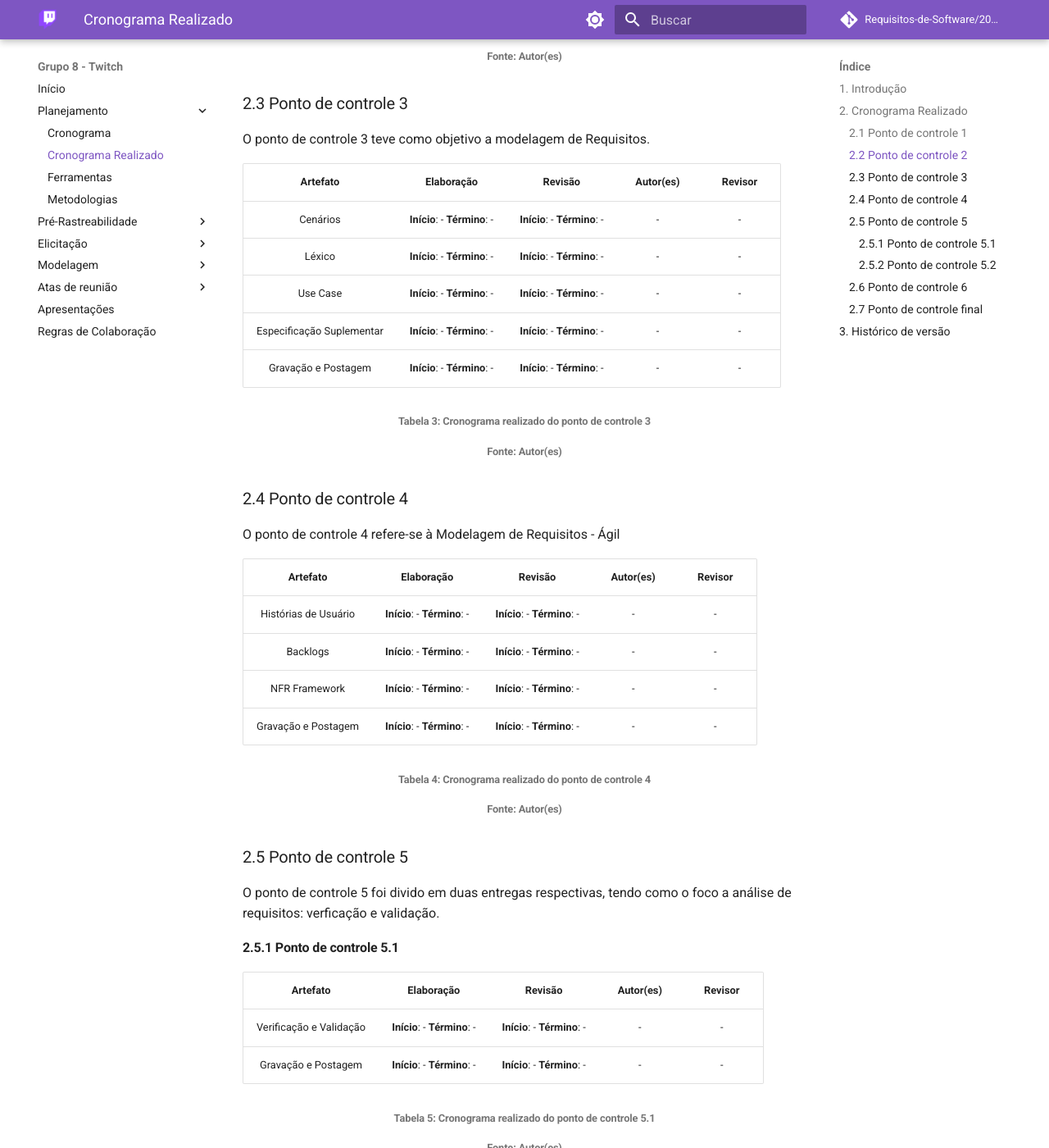
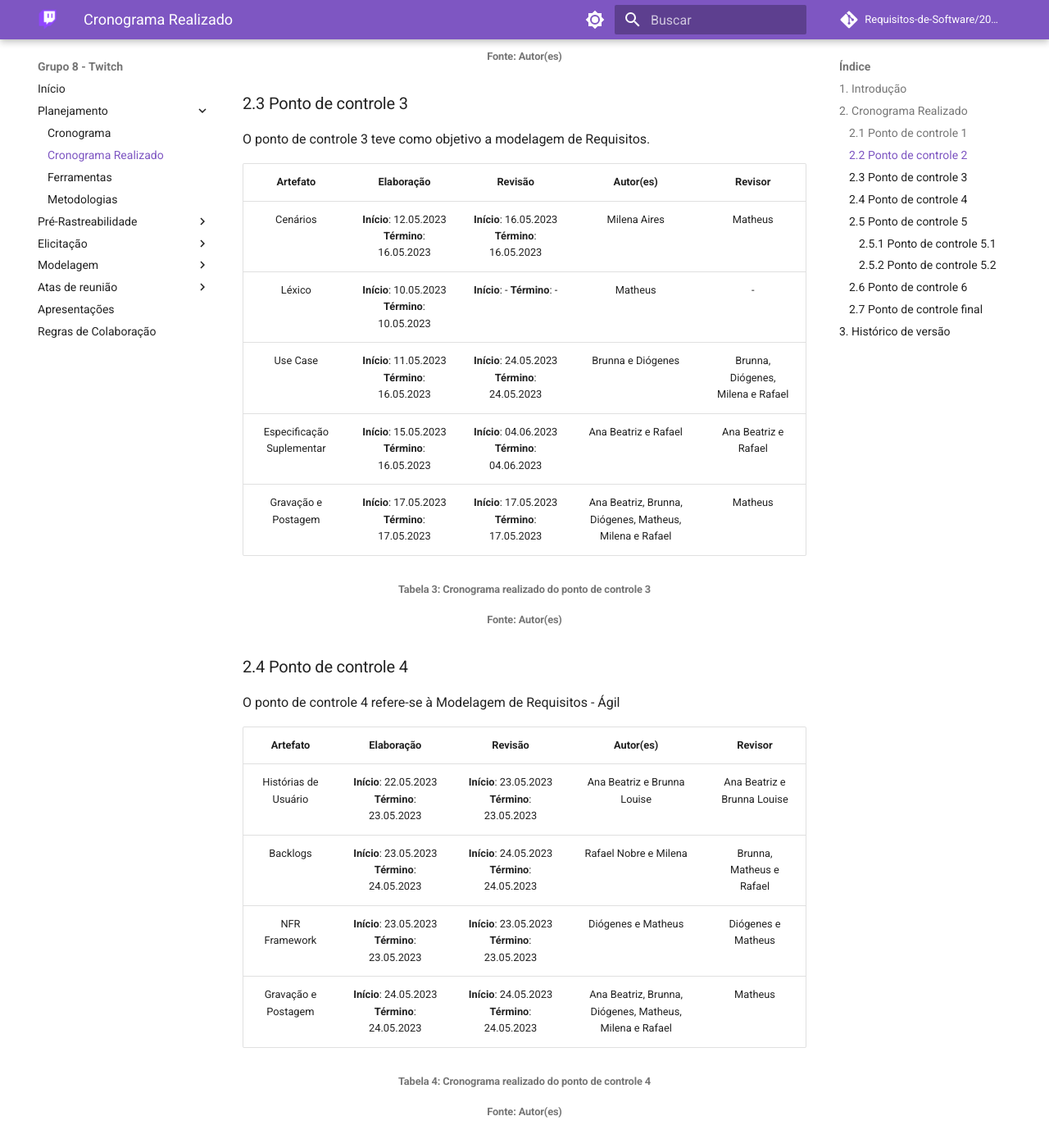
Before and after one commit to Requisitos-de-Software/2023.1-Twitch, an MkDocs documentation site: the page built from docs/planejamento/cronograma_realizado.md, in a window 1280 px wide and 1400 px high, scrolled down 2089 px. Shown: the whole window at 82% size. Built offline with MkDocs 1.6.1 and Material for MkDocs 9.7.7, drawn with Linux system fonts in a browser that asks for light colours; comment, search, counter and statistics services are not loaded; some of the changed text lies outside the part shown.

Commit message:
adição dos pc3 e pc4 em cronograma_realizado.md

```diff
--- a/docs/planejamento/cronograma_realizado.md
+++ b/docs/planejamento/cronograma_realizado.md
@@ -46,11 +46,11 @@ O ponto de controle 3 teve como objetivo a modelagem de Requisitos.
 
 | Artefato | Elaboração| Revisão | Autor(es)  | Revisor  |
 | :------: | :-------: | :-----: | :--------: | :------: |
-| Cenários | **Início**: -  **Término**: - | **Início**: -  **Término**: - | - | - |
-| Léxico | **Início**: -  **Término**: - | **Início**: -  **Término**: - | - | - |
-| Use Case | **Início**: -  **Término**: - | **Início**: -  **Término**: - | - | - |
-| Especificação Suplementar | **Início**: -  **Término**: - | **Início**: -  **Término**: - | - | - |
-| Gravação e Postagem | **Início**: -  **Término**: - | **Início**: -  **Término**: - | - | - |
+| Cenários | **Início**: 12.05.2023  **Término**: 16.05.2023 | **Início**: 16.05.2023  **Término**: 16.05.2023 | Milena Aires | Matheus |
+| Léxico | **Início**: 10.05.2023  **Término**: 10.05.2023 | **Início**: -  **Término**: - | Matheus | - |
+| Use Case | **Início**: 11.05.2023  **Término**: 16.05.2023 | **Início**: 24.05.2023  **Término**: 24.05.2023 | Brunna e Diógenes | Brunna, Diógenes, Milena e Rafael |
+| Especificação Suplementar | **Início**: 15.05.2023  **Término**: 16.05.2023 | **Início**: 04.06.2023  **Término**: 04.06.2023 | Ana Beatriz e Rafael | Ana Beatriz e Rafael |
+| Gravação e Postagem | **Início**: 17.05.2023  **Término**: 17.05.2023 | **Início**: 17.05.2023  **Término**: 17.05.2023 | Ana Beatriz, Brunna, Diógenes, Matheus, Milena e Rafael | Matheus |
 
 <h6 align = "center"> Tabela 3: Cronograma realizado do ponto de controle 3 </h6>
 <h6 align = "center"> Fonte: Autor(es) </h6>
@@ -60,10 +60,10 @@ O ponto de controle 4 refere-se à Modelagem de Requisitos - Ágil
 
 | Artefato | Elaboração| Revisão | Autor(es)  | Revisor  |
 | :------: | :-------: | :-----: | :--------: | :------: |
-| Histórias de Usuário | **Início**: -  **Término**: - | **Início**: -  **Término**: - | - | - |
-| Backlogs | **Início**: -  **Término**: - | **Início**: -  **Término**: - | - | - |
-| NFR Framework | **Início**: -  **Término**: - | **Início**: -  **Término**: - | - | - |
-| Gravação e Postagem | **Início**: -  **Término**: - | **Início**: -  **Término**: - | - | - |
+| Histórias de Usuário | **Início**: 22.05.2023  **Término**: 23.05.2023 | **Início**: 23.05.2023  **Término**: 23.05.2023 | Ana Beatriz e Brunna Louise | Ana Beatriz e Brunna Louise |
+| Backlogs | **Início**: 23.05.2023  **Término**: 24.05.2023 | **Início**: 24.05.2023  **Término**: 24.05.2023 | Rafael Nobre e Milena | Brunna, Matheus e Rafael |
+| NFR Framework | **Início**: 23.05.2023  **Término**: 23.05.2023 | **Início**: 23.05.2023  **Término**: 23.05.2023 | Diógenes e Matheus | Diógenes e Matheus |
+| Gravação e Postagem | **Início**: 24.05.2023  **Término**: 24.05.2023 | **Início**: 24.05.2023  **Término**: 24.05.2023 | Ana Beatriz, Brunna, Diógenes, Matheus, Milena e Rafael | Matheus |
 
 <h6 align = "center"> Tabela 4: Cronograma realizado do ponto de controle 4 </h6>
 <h6 align = "center"> Fonte: Autor(es) </h6>
@@ -119,5 +119,5 @@ No ponto de controle final deve ser feita uma verificação, correção e refina
 ## 3. Histórico de versão
 |    Data    | Versão | Descrição                                                                      | Autor(es)  | Revisor  |
 | :--------: | :----: | :----------------------------------------------------------------------------: | :--------: | :------: |
-| 29.04.2023 | 1.0    | Criação do documento, adição de introdução, adição do cronograma realizado do ponto de controle 1 e tabelas para os próximos pontos de controle |   Milena   | - |
-| 29.04.2023 | 1.1    | Criação do documento, adição de introdução, adição do cronograma realizado do ponto de controle 1 e tabelas para os próximos pontos de controle |   Milena   | Matheus |
+| 29.04.2023 | 1.0    | Criação do documento, adição de introdução, adição do cronograma realizado do ponto de controle 1 e tabelas para os próximos pontos de controle |   Milena   | Matheus |
+| 06.06.2023 | 1.1    | Adição do cronograma realizado do ponto de controle 3 e 4 |   Milena   | - |
```
